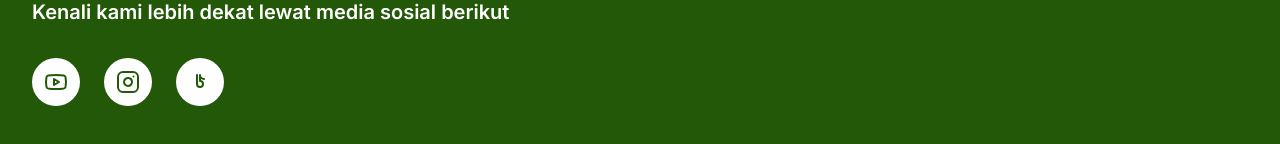
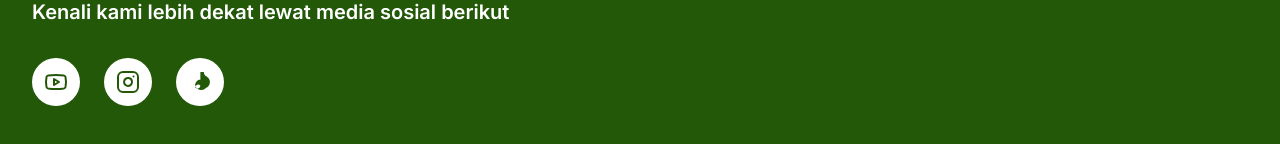
Before and after one commit to DiabloXXXX/jagakarsa, a React (Vite) app: page / in a window 1280 px wide. Shown: the part 3347-3491 px from the top of the page. Built offline with nearby package versions, Linux system fonts and the light colour scheme.

Commit message:
Replace TikTok icon with cleaner 2025 style logo

```diff
--- a/src/components/Footer.jsx
+++ b/src/components/Footer.jsx
@@ -77,15 +77,11 @@ function TikTokIcon({ size = 24 }) {
       width={size}
       height={size}
       viewBox="0 0 24 24"
-      fill="none"
-      stroke="currentColor"
-      strokeWidth="2"
-      strokeLinecap="round"
-      strokeLinejoin="round"
+      fill="currentColor"
       xmlns="http://www.w3.org/2000/svg"
     >
-      {/* Bentuk sederhana gaya TikTok dengan outline saja */}
-      <path d="M9 5v9a3 3 0 1 0 3-3V5a4 4 0 0 0 4 4" />
+      {/* TikTok 2025 style logo - musical note */}
+      <path d="M19.59 6.69a4.83 4.83 0 0 1-3.77-4.25V2h-3.45v13.67a2.89 2.89 0 0 1-5.1 1.75 2.9 2.9 0 0 1 5.1-1.75V9.4a6.29 6.29 0 0 0-5.27 5.3 6.3 6.3 0 0 0 10.88 3.25 6.27 6.27 0 0 0 .78-11.25z" />
     </svg>
   )
 }
```
